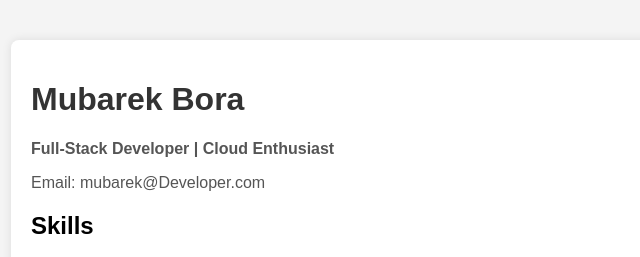
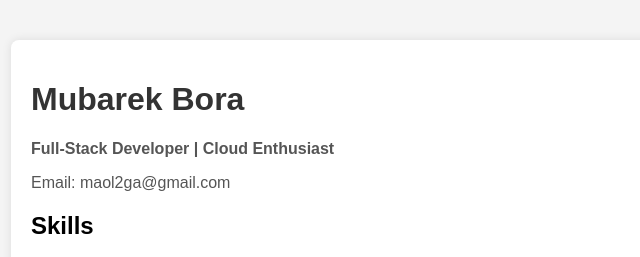
Before and after one commit to Mubarek-Bora/resume-node-app, a website: page public/index.html in a window 1280 px wide. Shown: the top 257 px of the page, 209-849 px from the left. Drawn offline with Linux system fonts and the light colour scheme.

Commit message:
Fix resume contact email

```diff
--- a/public/index.html
+++ b/public/index.html
@@ -15,7 +15,7 @@
     <div class="resume">
         <h1>Mubarek Bora</h1>
         <p><strong>Full-Stack Developer | Cloud Enthusiast</strong></p>
-        <p>Email: mubarek@Developer.com</p>
+        <p>Email: maol2ga@gmail.com</p>
         <h2>Skills</h2>
         <ul>
             <li>JavaScript, Node.js, Express</li>
```
